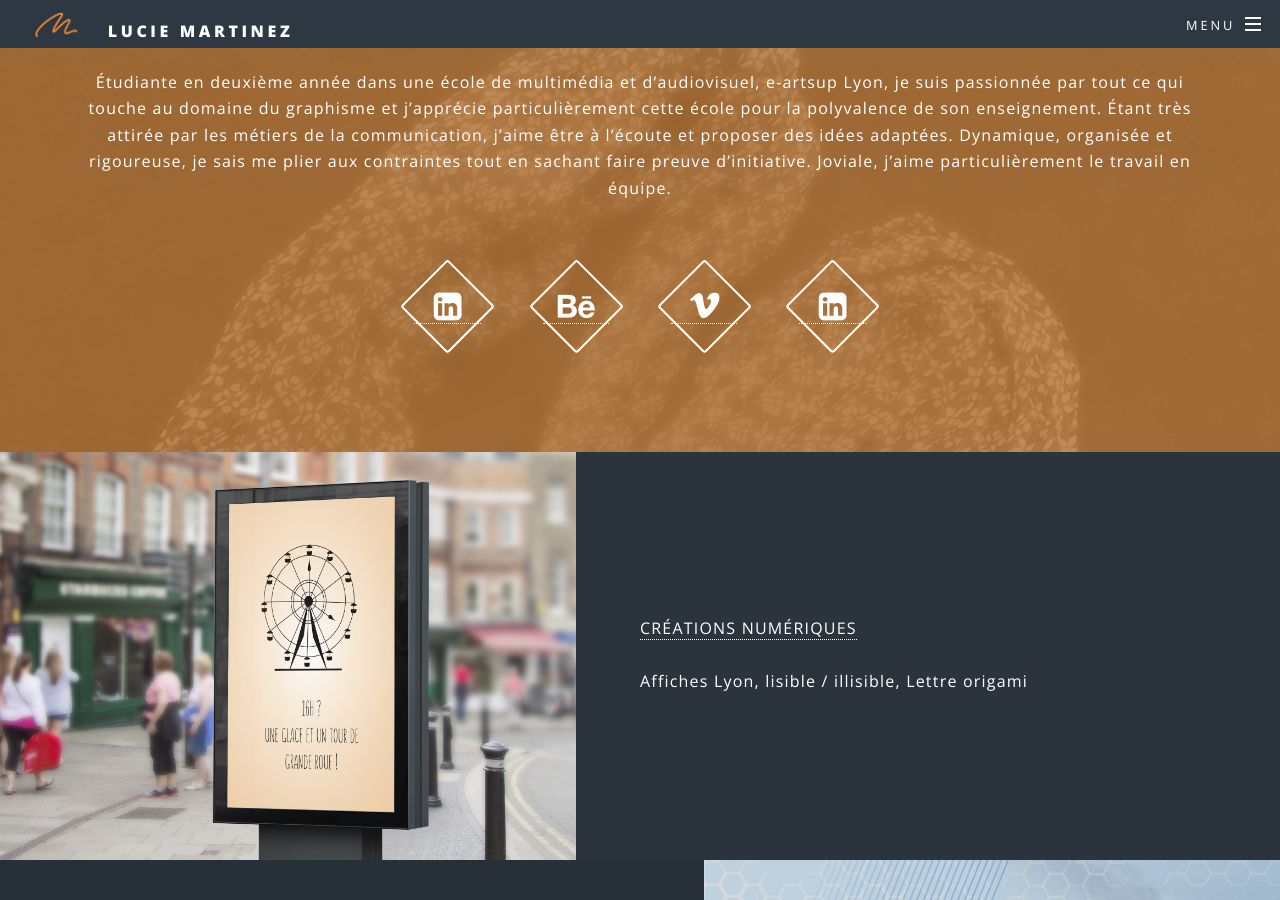
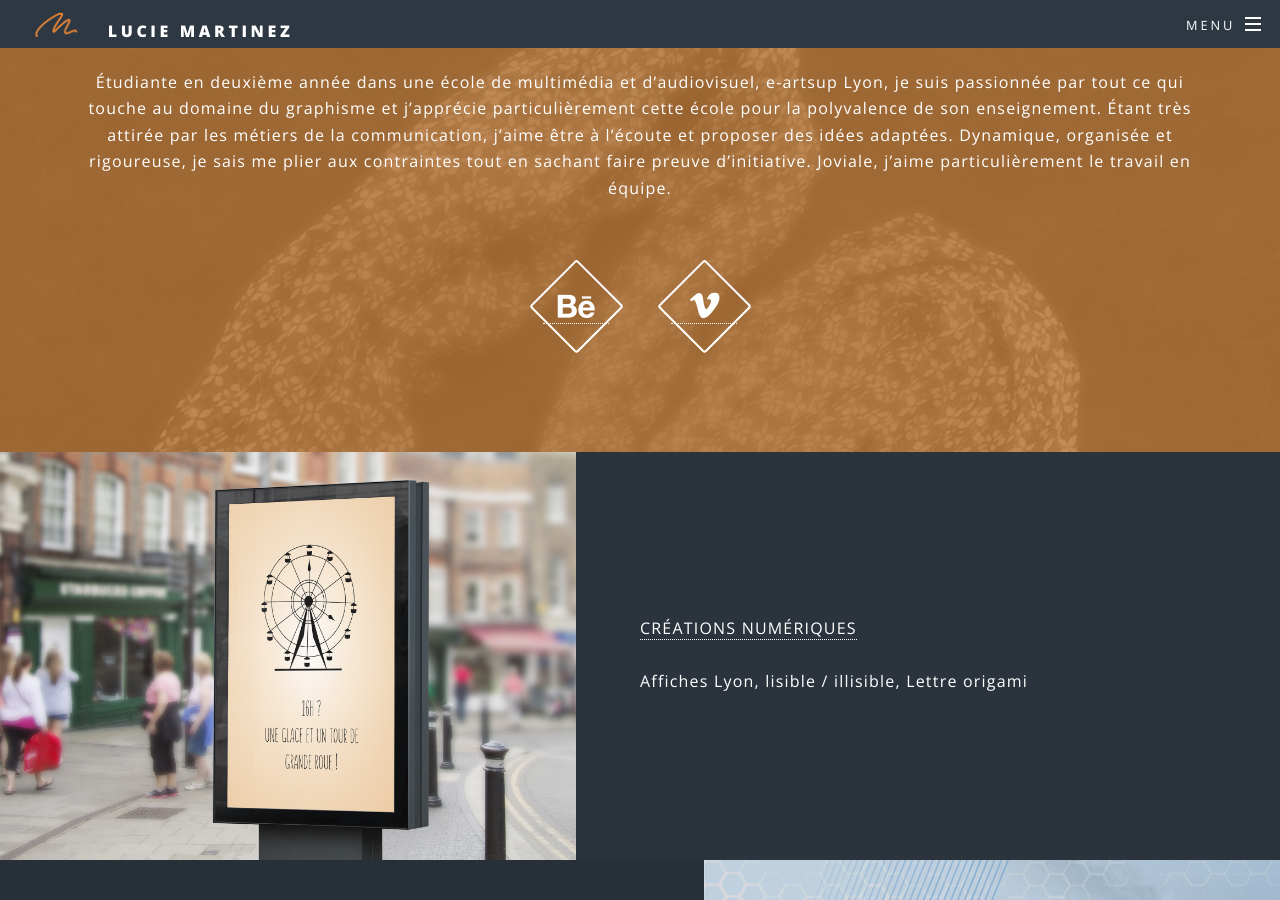
Before and after one commit to bender2207/bender2207.github.io, a Jekyll site: the page built from index.html, in a window 1280 px wide and 900 px high, scrolled down 1011 px. Built offline with Jekyll 4.4.1, drawn with Linux system fonts in a browser that asks for light colours.

Commit message:
mise à jour du site

```diff
--- a/index.html
+++ b/index.html
@@ -20,10 +20,8 @@ layout: landing
 								<p>Étudiante en deuxième année dans une école de multimédia et d’audiovisuel, e-artsup Lyon, je suis passionnée par tout ce qui touche au domaine du graphisme et j’apprécie particulièrement cette école pour la polyvalence de son enseignement. Étant très attirée par les métiers de la communication, j’aime être à l’écoute et proposer des idées adaptées. Dynamique, organisée et rigoureuse, je sais me plier aux contraintes tout en sachant faire preuve d’initiative. Joviale, j’aime particulièrement le travail en équipe.</p>
 							</header>
 							<ul class="icons major">
-								<li><a href="http://vimeo.com/user41192176"><span class="icon fa-linkedin-square major style6"><span class="label">Dolor</span></span></a></li>
 								<li><a href="http://www.behance.net/lucie_m"><span class="icon fa-behance major style6"><span class="label">Dolor</span></span></a></li>
 								<li><a href="http://vimeo.com/user41192176"><span class="icon fa-vimeo major style6"><span class="label">Dolor</span></span></a></li>
-								<li><a href="http://vimeo.com/user41192176"><span class="icon fa-linkedin-square major style6"><span class="label">Dolor</span></span></a></li>
 							</ul>
 						</div>
 					</section>
```
